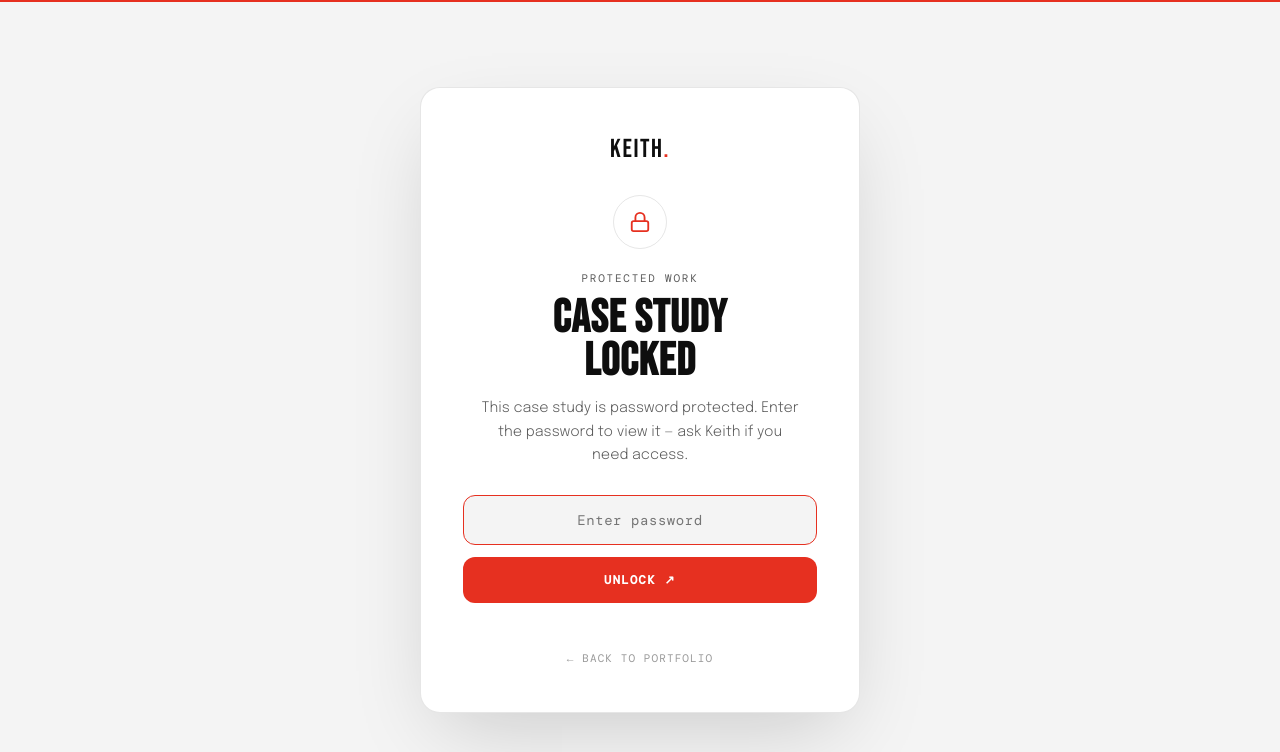
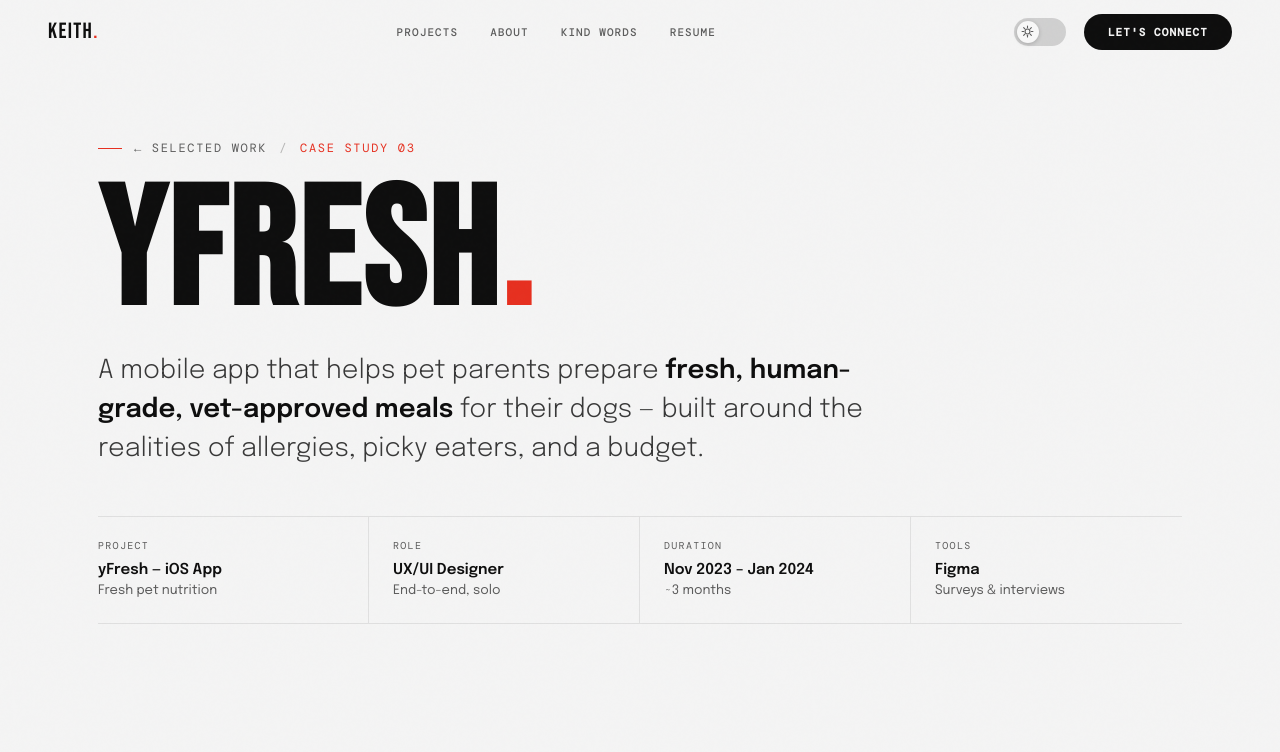
Before and after one commit to Kbhd4k/kb-portfolio, a plain HTML site: page yfresh.html in a window 1280 px wide. Shown: the top 752 px of the page. Drawn offline with nearby package versions, Linux system fonts and the light colour scheme.

Commit message:
Update yfresh.html

```diff
--- a/yfresh.html
+++ b/yfresh.html
@@ -9,7 +9,7 @@
 <link rel="preconnect" href="https://fonts.gstatic.com" crossorigin/>
 <link href="https://fonts.googleapis.com/css2?family=Bebas+Neue&family=Epilogue:ital,wght@0,300;0,400;0,500;0,600;0,700;1,300;1,400&family=DM+Mono:wght@400;500&display=swap" rel="stylesheet"/>
 <link rel="stylesheet" href="assets/ds.css"/>
-<script src="assets/gate.js"></script>
+<!-- <script src="assets/gate.js"></script> -->
 <style>
 /* ============================================================
    MARKETSQUARE CASE STUDY — page styles
```
